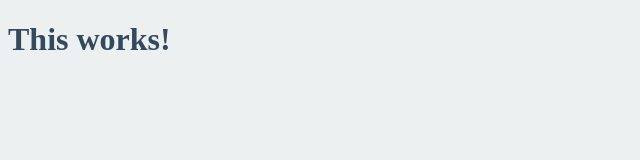
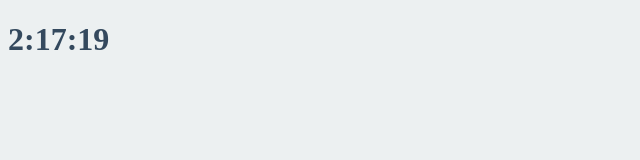
Before and after one commit to J1kr/VanillaJS-1, a plain HTML site: page index.html in a window 1280 px wide. Shown: the whole page, without its empty margins (0-640 px from the left). Drawn offline with Linux system fonts and the light colour scheme.

Commit message:
Make Clock #1

```diff
--- /dev/null
+++ b/clock.js
@@ -0,0 +1,16 @@
+const clockContainer = document.querySelector(".js-clock"),
+      clockTitle = clockContainer.querySelector("h1");
+
+function getTime(){
+    const date = new Date();
+    const minutes = date.getMinutes();
+    const hours = date.getHours();
+    const seconds = date.getSeconds();
+    clockTitle.innerText = `${hours}:${minutes}:${seconds}`;
+}
+
+function init() {
+    getTime();
+}
+
+init();
--- a/index.html
+++ b/index.html
@@ -5,8 +5,9 @@
     <link href="index.css" rel="stylesheet"  />
   </head>
   <body>
-    <h1 id="title" class="btn">This works!</h1>
-    <script src="index.js"></script>
-
+    <div class="js-clock">
+      <h1>00:00:00</h1>
+    </div>
+    <script src="clock.js"></script>
   </body>
 </html>
```
